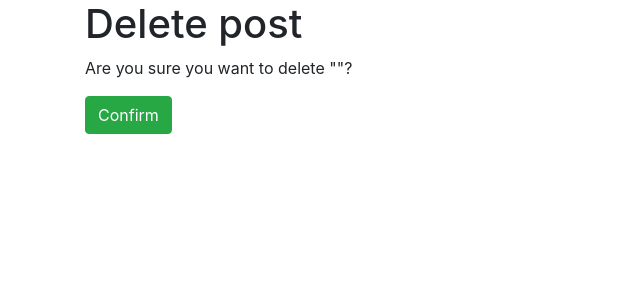
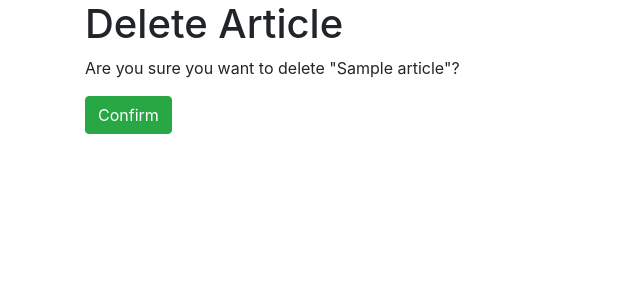
Before and after one commit to intyamo/django-news, a Django app: page /article/1/delete in a window 1280 px wide. Shown: the part 56-356 px from the top of the page, without its empty margins (0-640 px from the left). Run offline with Django 3.2, Linux system fonts and the light colour scheme; a user stored in the database is signed in; tables that the repository leaves empty hold one stand-in row (values such as "Sample post").

Commit message:
fix: copy-and-paste mistakes in templates

```diff
--- a/templates/article_delete.html
+++ b/templates/article_delete.html
@@ -1,9 +1,9 @@
 {% extends 'base.html' %}
 
 {% block content %}
-<h1>Delete post</h1>
+<h1>Delete Article</h1>
 <form action="" method="post">{% csrf_token %}
-    <p>Are you sure you want to delete "{{ post.title }}"?</p>
+    <p>Are you sure you want to delete "{{ article.title }}"?</p>
     <input class="btn btn-success" type="submit" value="Confirm">
 </form>
 {% endblock content %}
--- a/templates/article_edit.html
+++ b/templates/article_edit.html
@@ -2,7 +2,7 @@
 {% extends 'base.html' %}
 
 {% block content %}
-<h1>Edit post</h1>
+<h1>Edit Article</h1>
 <form action="" method="post">{% csrf_token %}
     {{ form.as_p }}
     <input class="btn btn-success" type="submit" value="Update">
```
